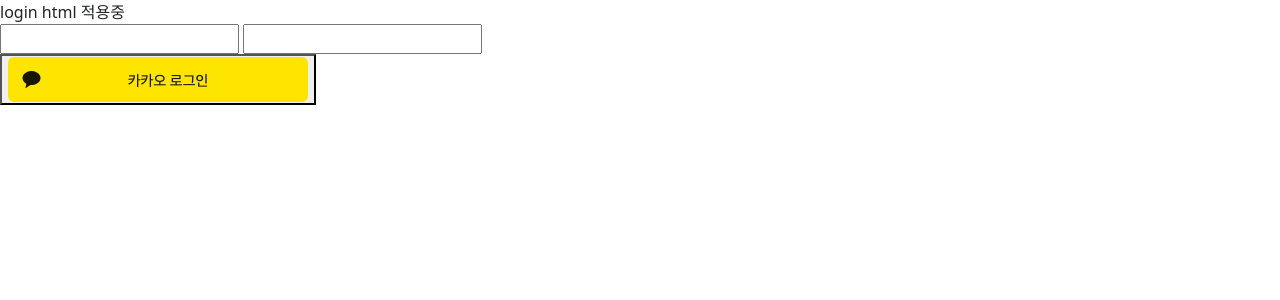
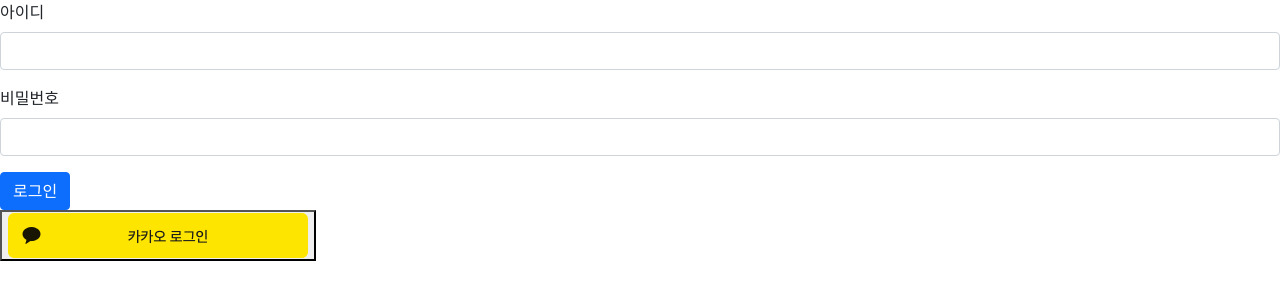
Before and after one commit to godo129/commercial_pjt, a Django app: page /users/login/ in a window 1280 px wide. Shown: the part 86-386 px from the top of the page. Run offline with Django 4.2, Linux system fonts and the light colour scheme.

Commit message:
feat/users/signup-login

```diff
--- a/templates/base.html
+++ b/templates/base.html
@@ -36,7 +36,7 @@
       {% if request.user.is_authenticated %}
       <ul class="nav">
         <li class="nav-item">
-          <a class="nav-link my-logout" href="">로그아웃</a>
+          <a class="nav-link my-logout" href="{% url 'users:logout' %}">로그아웃</a>
         </li>
         <li class="nav-item">
           <a class="nav-link my-page" href="">마이 페이지</a>
--- a/users/templates/users/login.html
+++ b/users/templates/users/login.html
@@ -4,10 +4,17 @@
 
 {% endblock %}
 {% block content %}
-  <span>login html 적용중</span>
-  <form action="{% url 'users:login' %}">
-    <input type="text">
-    <input type="password">
+  <form action="{% url 'users:login' %}" method="POST">
+    {% csrf_token %}
+    <div class="mb-3">
+      <label class="form-label" >아이디</label>
+      <input type="text" name='username' class="form-control" id="user-id">
+    </div>
+    <div class="mb-3">
+      <label class="form-label">비밀번호</label>
+      <input type="password" name='password' class="form-control" id="user-password">
+    </div>
+    <button type="submit" class="btn btn-primary">로그인</button>
   </form>
   <button id="kakao-login">
     <a href="{% url 'users:kakao-login' %}">
--- a/users/urls.py
+++ b/users/urls.py
@@ -9,5 +9,6 @@
     path('login/', views.login, name="login"),
     path('login/kakao/', views.kakao_login, name="kakao-login"),
     path('login/kakao/callback/', views.kakao_login_callback, name="kakao-callback"),
+    path('logout/', views.logout, name="logout"),
     path('logout/kakao/', views.kakao_logout, name="kakao-logout"),
 ]
--- a/users/views.py
+++ b/users/views.py
@@ -1,33 +1,65 @@
 from django.shortcuts import (
-    render, redirect, reverse
+    render, redirect, get_object_or_404
 )
-from django.contrib import messages
+from django.views.decorators.http import require_http_methods
+from django.contrib.auth import (
+    get_user_model,
+    login as auth_login,
+    logout as auth_logout,
+)
+from django.contrib.auth.decorators import login_required
+import requests
 from .forms import (
     CustomUserCreationForm,
     CustomLoginForm,
 )
-from django.http import JsonResponse
-import requests
 
 
 # 나중에 key는 가릴 것
 key = '07fb27a0628c6bde6abb9e4bd5ea463e'
 
+
 # Create your views here.
+@require_http_methods(['GET','POST'])
 def signup(request):
-    form = CustomUserCreationForm()
+    if request.method == 'POST':
+        form = CustomUserCreationForm(request.POST)
+        if form.is_valid():
+            user = form.save()
+            auth_login(request, user)
+            return redirect('main:main')
+    else:
+        form = CustomUserCreationForm()
     context = {
         'form': form,
     }
     return render(request, 'users/signup.html', context)
 
 
+@require_http_methods(['GET','POST'])
 def login(request):
-    form = CustomLoginForm()
+    if request.user.is_authenticated:
+        return redirect('main:main')
+    if request.method == 'POST':
+        form = CustomLoginForm(request, request.POST)
+        if form.is_valid():
+            auth_login(request, form.get_user())
+            return redirect('main:main')
+        else:
+            print(form.errors)
+
+    else:
+        form = CustomLoginForm()
     context = {
         'form': form,
     }
     return render(request, 'users/login.html', context)
+
+
+@login_required
+def logout(request):
+    auth_logout(request)
+    return redirect('main:main')
 
 
 def kakao_login(request):
@@ -52,7 +84,7 @@
     token_json = token_request.json()
     error = token_json.get("error", None)
 
-    return render(request, 'users/success.html')
+    return redirect('main:main')
 
 
 def kakao_logout(request):
```
